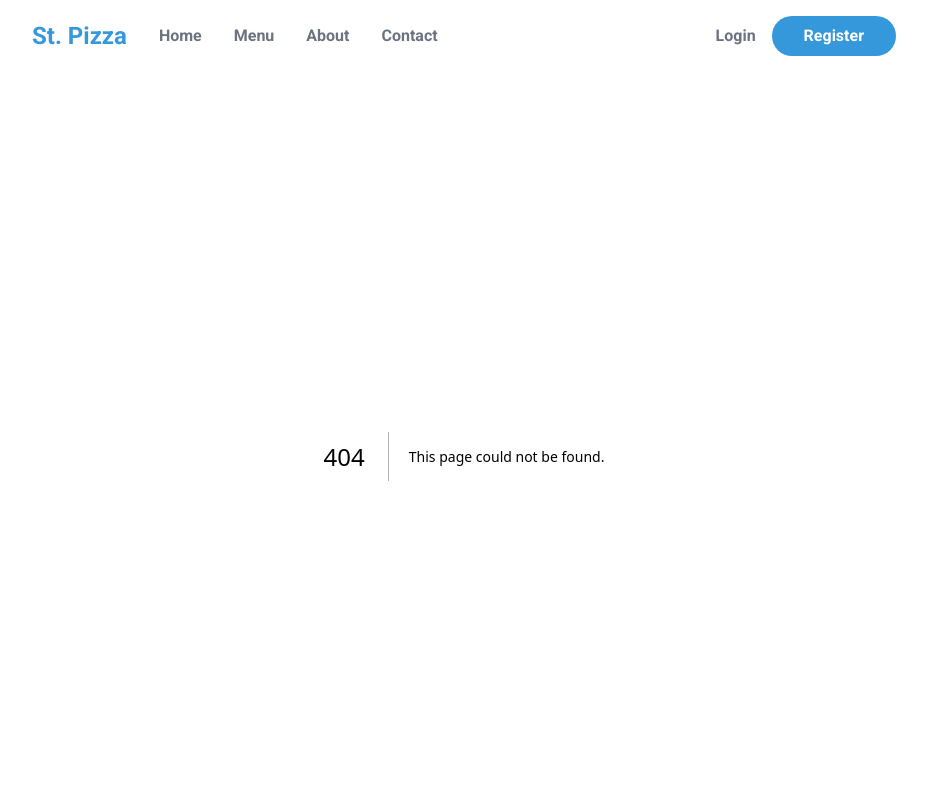
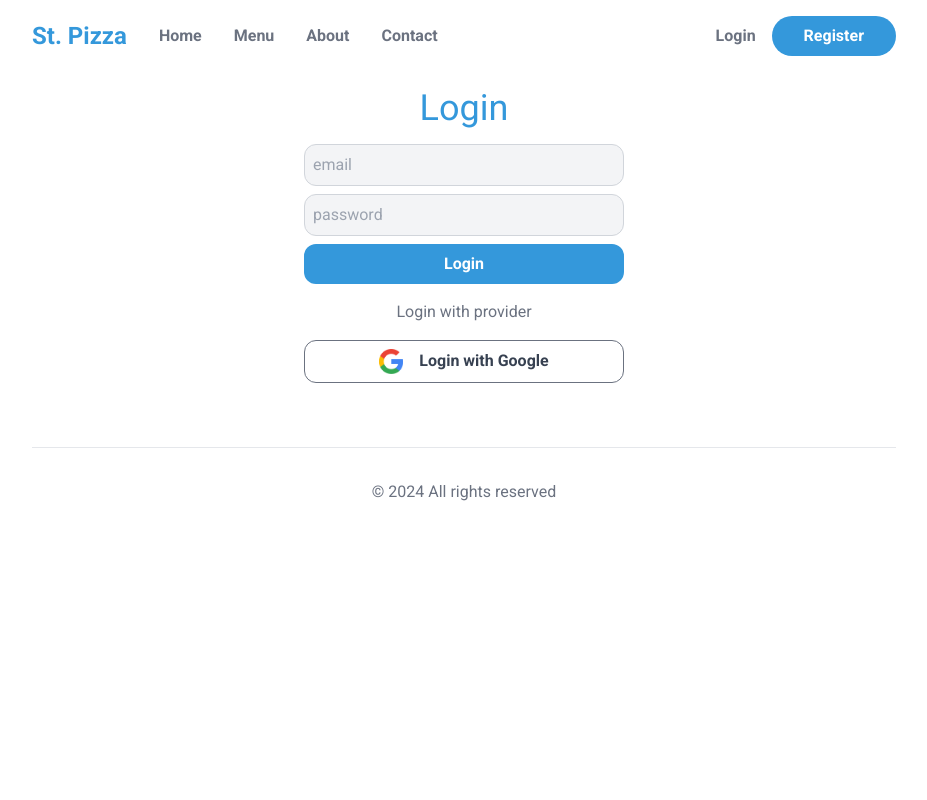
Before and after one commit to aeriallistique/fullstack-Food-ordering-app, a Next.js app: page /login in a window 1280 px wide. Before the commit this address had no page. Shown: the top 800 px of the page, without its empty margins (176-1103 px from the left). Built offline with nearby package versions, Linux system fonts and the light colour scheme; no server answers.

Commit message:
authentication process

```diff
--- /dev/null
+++ b/src/app/api/auth/[...nextauth]/route.js
@@ -0,0 +1,34 @@
+import { User } from "@/app/models/User";
+import mongoose from "mongoose";
+import NextAuth from "next-auth"
+import CredentialsProvider from "next-auth/providers/credentials"
+import bcrypt from 'bcrypt';
+
+const handler = NextAuth({
+  secret: process.env.SECRET,
+  providers: [
+    CredentialsProvider({
+      name: 'Credentials',
+      id:'credentials',
+      credentials: {
+        username: { label: "email", type: "email", placeholder: "jsmith@example.com" },
+        password: { label: "Password", type: "password" }
+      },
+      async authorize(credentials, req) {
+      const email = credentials?.email;
+      const password = credentials?.password;
+
+      mongoose.connect(process.env.MONGO_URL);
+      const user =await User.findOne({email});
+      const passwordOk = user && bcrypt.compareSync(password, user.password);
+
+      if(passwordOk){
+        return user;
+      }
+        return null
+      }
+    })
+  ],
+})
+
+export { handler as GET, handler as POST }
--- a/src/app/api/auth/[...nextauth]/route.ts
+++ /dev/null
@@ -1,41 +0,0 @@
-import NextAuth from "next-auth"
-import CredentialsProvider from "next-auth/providers/credentials"
-const handler = NextAuth({
-  providers: [
-    CredentialsProvider({
-      // The name to display on the sign in form (e.g. 'Sign in with...')
-      name: 'Credentials',
-      // The credentials is used to generate a suitable form on the sign in page.
-      // You can specify whatever fields you are expecting to be submitted.
-      // e.g. domain, username, password, 2FA token, etc.
-      // You can pass any HTML attribute to the <input> tag through the object.
-      credentials: {
-        username: { label: "email", type: "email", placeholder: "jsmith@example.com" },
-        password: { label: "Password", type: "password" }
-      },
-      async authorize(credentials, req) {
-        // You need to provide your own logic here that takes the credentials
-        // submitted and returns either a object representing a user or value
-        // that is false/null if the credentials are invalid.
-        // e.g. return { id: 1, name: 'J Smith', email: 'jsmith@example.com' }
-        // You can also use the `req` object to obtain additional parameters
-        // (i.e., the request IP address)
-        const res = await fetch("/your/endpoint", {
-          method: 'POST',
-          body: JSON.stringify(credentials),
-          headers: { "Content-Type": "application/json" }
-        })
-        const user = await res.json()
-
-        // If no error and we have user data, return it
-        if (res.ok && user) {
-          return user
-        }
-        // Return null if user data could not be retrieved
-        return null
-      }
-    })
-  ],
-})
-
-export { handler as GET, handler as POST }
--- /dev/null
+++ b/src/app/login/page.js
@@ -0,0 +1,57 @@
+"use client"
+import { useState } from "react"
+import Image from "next/image"
+import {signIn} from 'next-auth/react';
+
+export default function LoginPage(){
+  const [email, setEmail]= useState('')
+  const [password, setPassword]= useState('')
+  const [loginInProgress, setLoginInProgress] = useState(false);
+
+   async function handleFormSubmit(ev){
+    ev.preventDefault();
+    setLoginInProgress(true)
+
+    await signIn('credentials', {email, password})
+    setLoginInProgress(false);
+   }
+
+  return(
+    <section className="mt-8">
+      <h1 className="text-center text-primary text-4xl mb-4">
+        Login
+      </h1>
+
+      <form
+        onSubmit={handleFormSubmit}
+        className="max-w-xs mx-auto">
+        <input
+            name="email"
+            type="email"
+            placeholder="email"
+            disabled={loginInProgress}
+            value={email}
+            onChange={ev=> setEmail(ev.target.value)}
+            />
+          <input
+            name="password"
+            type="password"
+            placeholder="password"
+            disabled={loginInProgress}
+            value={password}
+            onChange={ev=> setPassword(ev.target.value)}
+            />
+            <button type="submit">
+              Login
+            </button>
+            <div className="my-4 text-center text-gray-500">
+              Login with provider
+            </div>
+            <button disabled={loginInProgress} className="flex gap-4 justify-center">
+              <Image src={'/google.png'} alt={'google icon'} width={24} height={24} />
+              Login with Google
+            </button>
+      </form>
+    </section>
+  )
+}
--- a/src/app/register/page.js
+++ b/src/app/register/page.js
@@ -14,6 +14,8 @@
   async function handleFormSubmit(ev){
     ev.preventDefault();
     setCreatingUser(true)
+    setError(false);
+    setUserCreated(false);
     const response = await fetch('/api/register', {
         method: 'POST',
         body: JSON.stringify({email, password}),
@@ -25,7 +27,7 @@
     }else{
       setError(true);
     }
-      setCreatingUser(false)
+      setCreatingUser(true)
   }
 
   return(
@@ -68,7 +70,11 @@
           <Image src={'/google.png'} alt={'google icon'} width={24} height={24} />
           Login with Google
         </button>
+        <div className="text-center my-4 text-gray-500 border-t pt-4">
+          Existing account?{' '}
+          <Link className="underline " href={'/login'}> Login here &raquo; </Link>
 
+        </div>
       </form>
 
     </section>
--- a/src/components/layout/Header.js
+++ b/src/components/layout/Header.js
@@ -1,6 +1,9 @@
+"use client"
+import { useSession } from "next-auth/react";
 import Link from "next/link";
 
 export default function Header(){
+  const session = useSession()
 
   return(
     <header className="flex items-center justify-between">
```
